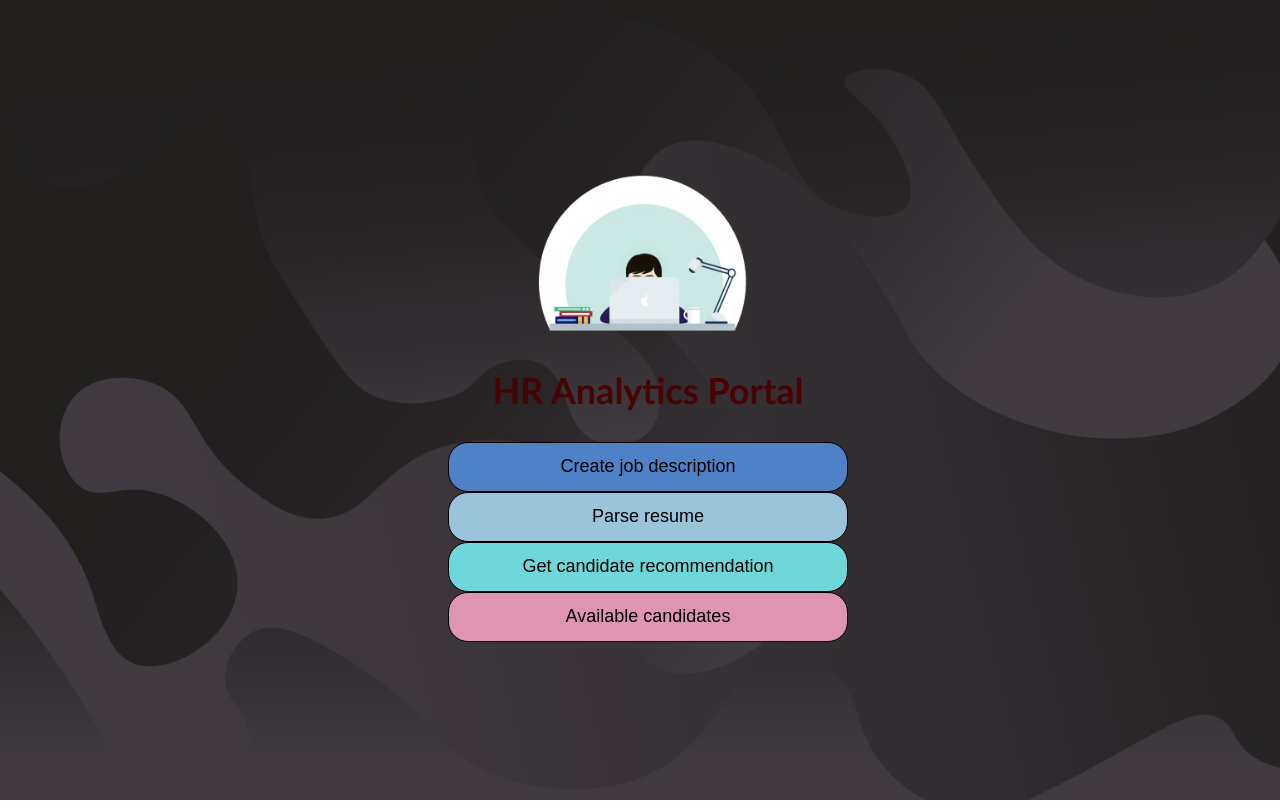
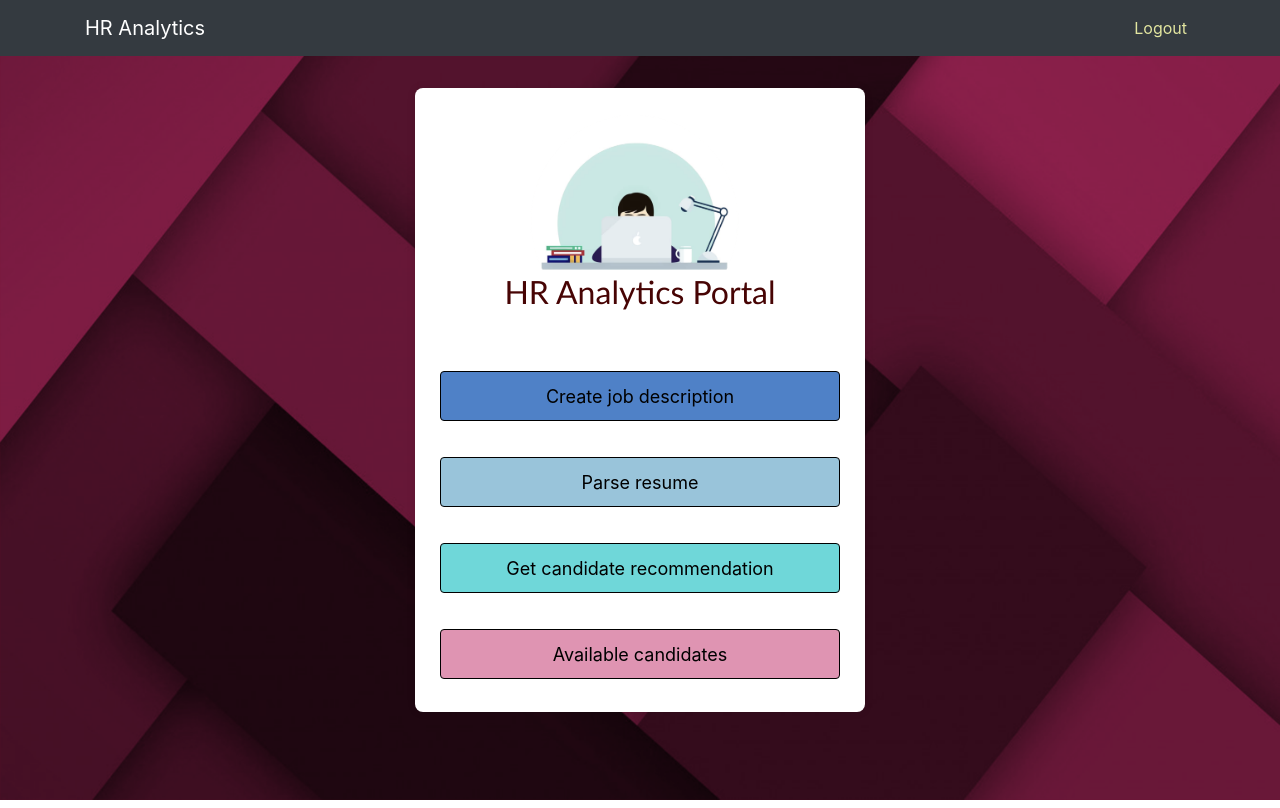
Before and after one commit to coderkol95/hr_analytics, a Flask app: page /home in a window 1280 px wide. Run offline with Flask 3, Linux system fonts and the light colour scheme; the visitor is signed in with stand-in values (Sample User, id 1); some libraries are stand-ins or nearby versions.

Commit message:
UI Modifications with signout capability

```diff
--- a/templates/home.html
+++ b/templates/home.html
@@ -5,19 +5,36 @@
   <link href="https://fonts.googleapis.com/css?family=Poppins:300,400,500,600,700,800,900">
   <link rel="stylesheet" href="https://cdnjs.cloudflare.com/ajax/libs/font-awesome/4.7.0/css/font-awesome.min.css">
   <link rel="stylesheet" href="https://cdnjs.cloudflare.com/ajax/libs/font-awesome/5.15.3/css/all.min.css">
+  <link rel="stylesheet" href="https://stackpath.bootstrapcdn.com/bootstrap/4.5.2/css/bootstrap.min.css">
   <style>
     body {
-    background-image: url('./static/BG_Image_2.jpg');
+    background-image: url('./static/BG_Image_2.png');
     background-repeat: no-repeat;
     background-size: cover;
     }
   </style>
 </head>
 <body>
+  <nav class="navbar navbar-expand-md navbar-dark bg-dark fixed-top">
+    <div class="container">
+      <a class="navbar-brand" href="/home">HR Analytics</a>
+      <button class="navbar-toggler" type="button" data-toggle="collapse" data-target="#navbarNav" aria-controls="navbarNav" aria-expanded="false" aria-label="Toggle navigation">
+        <span class="navbar-toggler-icon"></span>
+      </button>
+      <div class="collapse navbar-collapse" id="navbarNav">
+        <ul class="navbar-nav ml-auto">
+          <li class="nav-item active">
+            <a class="nav-link" style="color: #e2e59f;" href="/logout">Logout</a>
+          </li>
+        </ul>
+      </div>
+    </div>
+  </nav>
   <div class="header">
+    <div class="menu-container">
     <img src="./static/BG_Image_1.png" alt="Logo" class="img" width="210" height="160">
     <h2 align="center">HR Analytics Portal</h2>
-    <div class="container">
+    <div class="container2">
       <button id="button1" type="button" class='btn mb-2 mb-m-0 btn-round btn-primary btn-block'><span class='muted-txt'>Create job description</span></button>
       <button id="button2" type="button" class='btn mb-2 mb-m-0 btn-round btn-primary btn-block'
                 style="background-color: #99c4da;" onmouseover="this.style.backgroundColor=  '#808486' ;" onmouseout="this.style.backgroundColor='#8ca8b6';"><span class='muted-txt'>Parse resume</span></button>
@@ -27,6 +44,7 @@
                 style="background-color: #df94b2;" onmouseover="this.style.backgroundColor=  '#86244b' ;" onmouseout="this.style.backgroundColor='#ff78ae';"><span class='muted-txt'>Available candidates</span></button>
     </div>
   </div>
+  </div>
   <script src="static/scripts/home.js"></script>
 </body>
 </html>
```
Also changed, not shown: templates/available_candidates.html (+5 -3 lines), templates/create_JD.html (+5 -2 lines), templates/parse_resume.html (+5 -2 lines), templates/recommend_candidate.html (+5 -2 lines).
